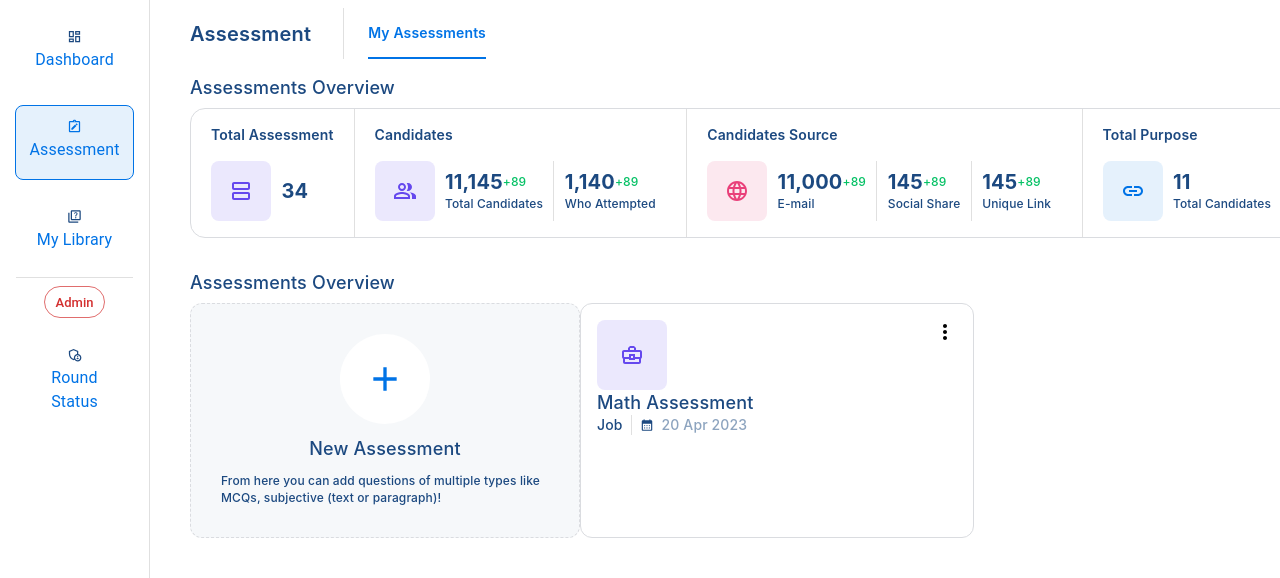
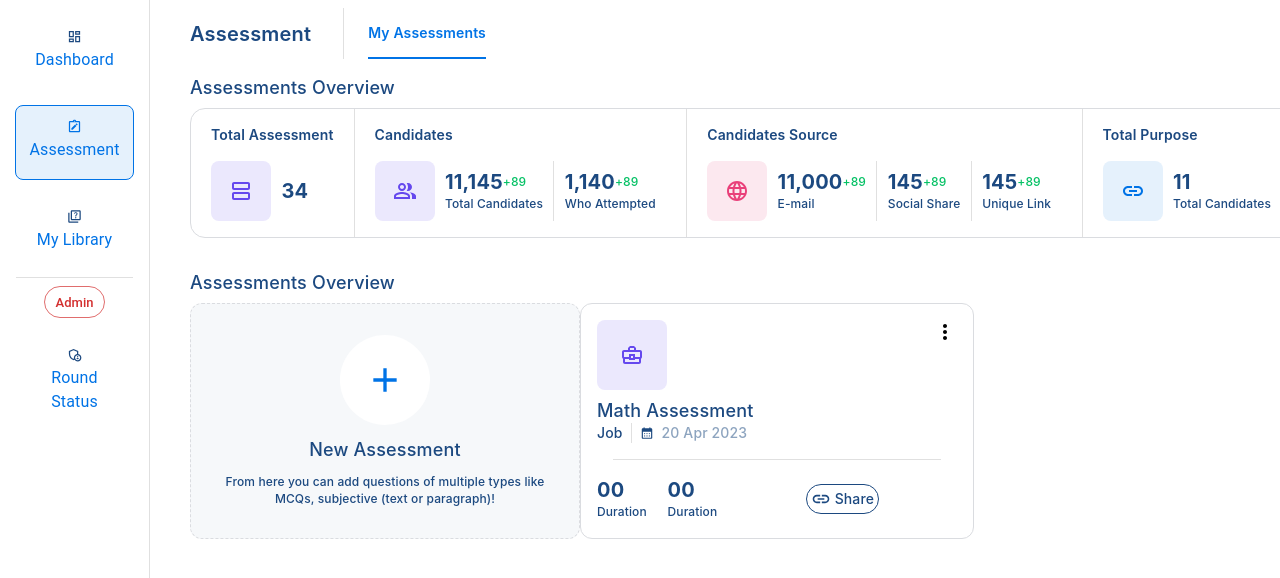
Before and after one commit to Anirudhece/unstopable, a React (Vite) app: page /Assessment in a window 1280 px wide. Shown: the top 578 px of the page. Built offline with nearby package versions, Linux system fonts and the light colour scheme.

Commit message:
avatar remaining

```diff
--- a/src/components/assessmentOverview/AssessmentWindow.jsx
+++ b/src/components/assessmentOverview/AssessmentWindow.jsx
@@ -1,11 +1,13 @@
 import React from "react";
-import { Box, Divider } from "@mui/material";
+import { Box, Divider, } from "@mui/material";
 import SquareIcon from "../SquareIcon";
 
 import BusinessCenterOutlinedIcon from "@mui/icons-material/BusinessCenterOutlined";
 import MoreVertOutlinedIcon from "@mui/icons-material/MoreVertOutlined";
 import Heading from "./Heading";
 import CalendarMonthRoundedIcon from "@mui/icons-material/CalendarMonthRounded";
+import InsertLinkOutlinedIcon from "@mui/icons-material/InsertLinkOutlined";
+import Information from "./Information";
 
 function AssessmentWindow(props) {
   return (
@@ -37,7 +39,7 @@ function AssessmentWindow(props) {
         {/* **********top row end************ */}
 
         {/* *********mid row begins********* */}
-        <Box>
+        <Box mt={1}>
           <Box>
             <Heading size={"1.125rem"} weight={"500"} value="Math Assessment" />
           </Box>
@@ -69,7 +71,46 @@ function AssessmentWindow(props) {
         </Box>
         {/* *******mid row end*********** */}
 
+        <Divider variant="middle" sx={{ mt: 2, mb: 2 }} />
 
+        {/* *********last row start************ */}
+
+        <Box sx={{ display: "flex", justifyContent: "space-between" }}>
+          <Box sx={{ display: "flex" }}>
+            <Information ml="0" align="left" text="Duration" count="00" />
+            <Information text="Duration" count="00" />
+          </Box>
+
+          <Box>
+            <Box
+              sx={{
+                display: "flex",
+                alignItems: "center",
+                borderRadius: "3.125rem",
+                border: "1px solid var(--text-100, #1C4980)",
+                p: 0.5,
+                m: 1,
+              }}
+            >
+              <InsertLinkOutlinedIcon
+                sx={{
+                  color: "#1C4980",
+                  width: "1.25rem",
+                  height: "1.25rem",
+                  mr: 0.5,
+                }}
+              />
+              <Heading size={"0.875rem"} weight={"500"} value="Share" />
+            </Box>
+          </Box>
+          <Box>
+            {/* <AvatarGroup max={3}>
+            <Avatar sx={{ bgcolor: deepOrange[500] }}>N</Avatar>
+            <Avatar sx={{ bgcolor: deepOrange[500] }}>N</Avatar>
+            </AvatarGroup> */}
+          </Box>
+        </Box>
+        {/* last row end */}
       </Box>
     </Box>
   );
--- a/src/components/assessmentOverview/Heading.jsx
+++ b/src/components/assessmentOverview/Heading.jsx
@@ -12,6 +12,7 @@ function Heading(props) {
           fontSize: props.size,
           fontWeight: props.weight,
           lineHeight: "140%",
+          textAlign: props.align
         }}
       >
         {props.value}
--- a/src/components/assessmentOverview/Information.jsx
+++ b/src/components/assessmentOverview/Information.jsx
@@ -1,9 +1,9 @@
 import React from "react";
 import { Box, Typography } from "@mui/material";
-function Information({ count, added, text }) {
+function Information({ count, added, text,ml }) {
   return (
     <>
-      <Box ml={1.3} mr={1.3} >
+      <Box ml={ml?ml:1.3} mr={1.3} >
         <Box sx={{display:'flex',alignItems:'center'}}>
           {count && (
             <Typography
--- a/src/scenes/assessment/Assessment.jsx
+++ b/src/scenes/assessment/Assessment.jsx
@@ -126,6 +126,7 @@ function Assessment() {
                   background={"#FCE8EF"}
                 />
                 <Information
+
                   text="E-mail"
                   count={data.candidatesSource.email.count}
                   added={data.candidatesSource.email.added}
@@ -247,6 +248,7 @@ function Assessment() {
               <Heading
                 size={"0.75rem"}
                 weight={"500"}
+                align={'center'}
                 value="From here you can add questions of multiple types like MCQs,
                subjective (text or paragraph)!"
               />
```
